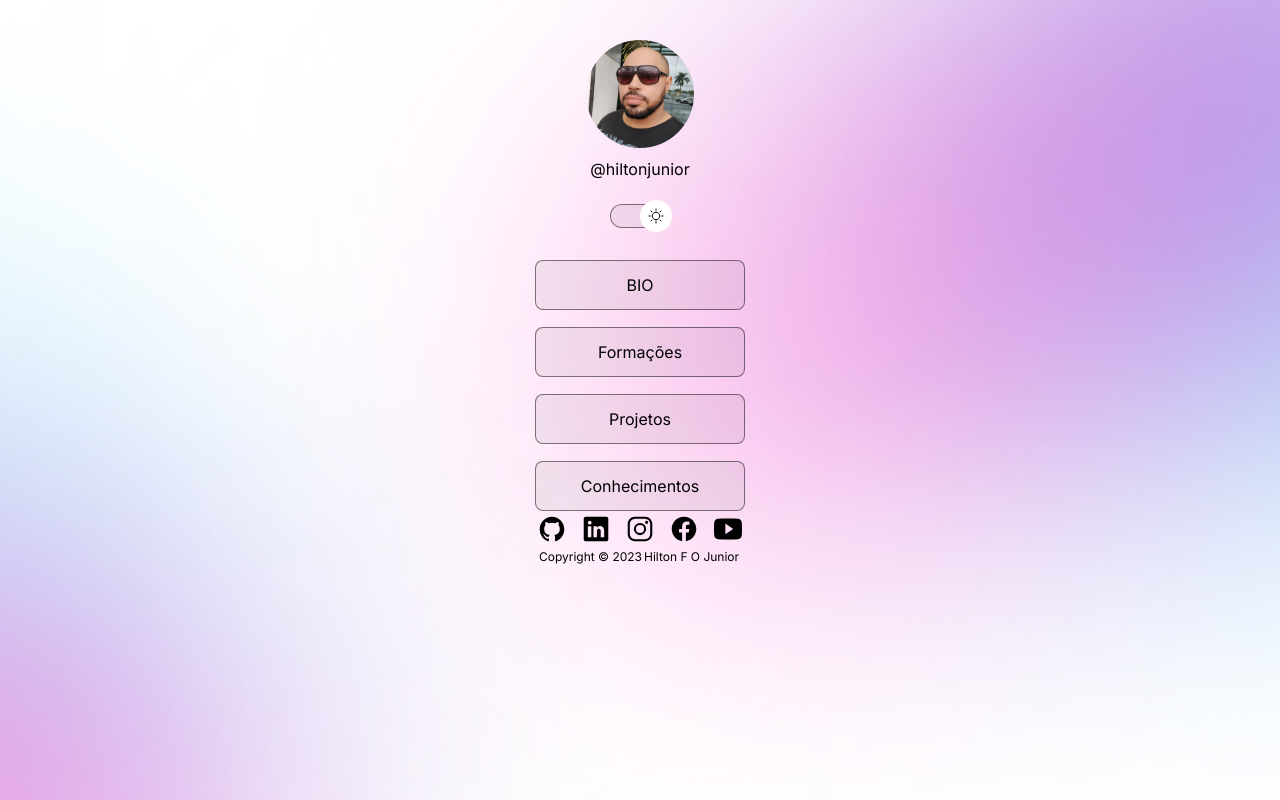
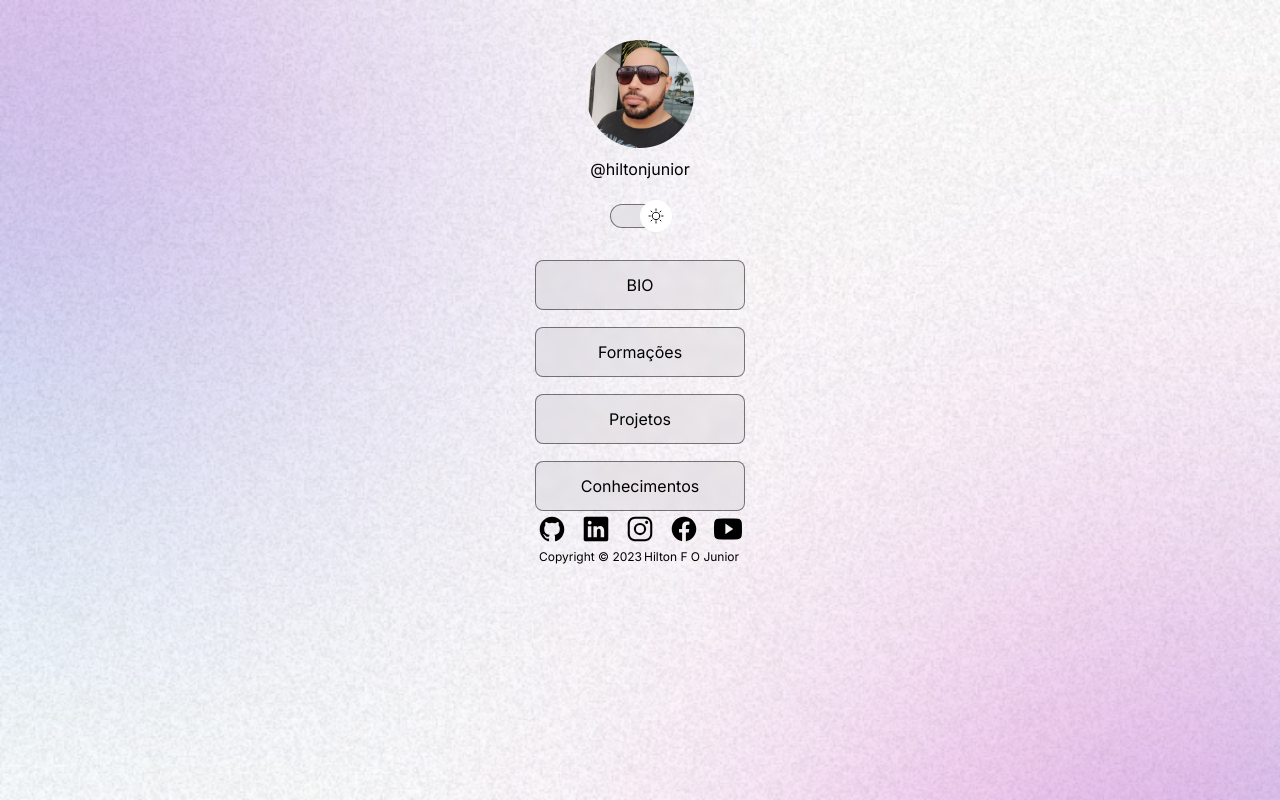
Before and after one commit to Devmmx166/primeiroProjeto, a website: page index.html in a window 1280 px wide. Both pictures are taken after a click on the element 640 px from the left and 225 px from the top of the page. Drawn offline with nearby package versions, Linux system fonts and the light colour scheme.

Commit message:
Update style.css

```diff
--- a/css/style.css
+++ b/css/style.css
@@ -32,7 +32,7 @@
 
 .light{
   --text-color:rgb(0, 0, 0);
-  --bg-url: url(../assets/bg-desktop-light.jpg);
+  --bg-url: url(../assets/bg-mobile-light.jpg);
   --stroke-color: rgb(0, 0, 0,0.5);
   --surface-color:rgb(0, 0, 0,0.05);
   --surface-color-hover:rgb(0,0, 0,0.02);
```
